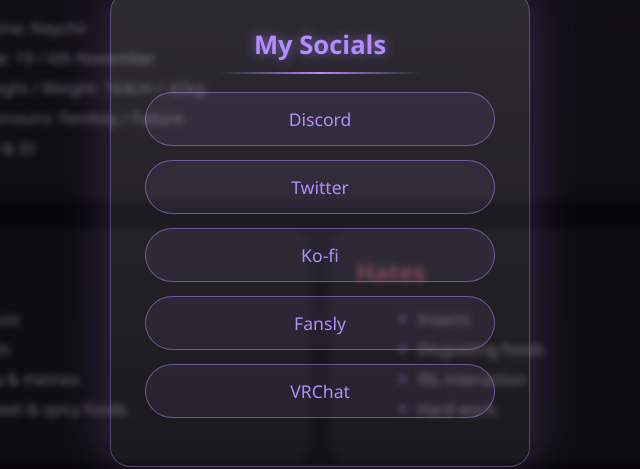
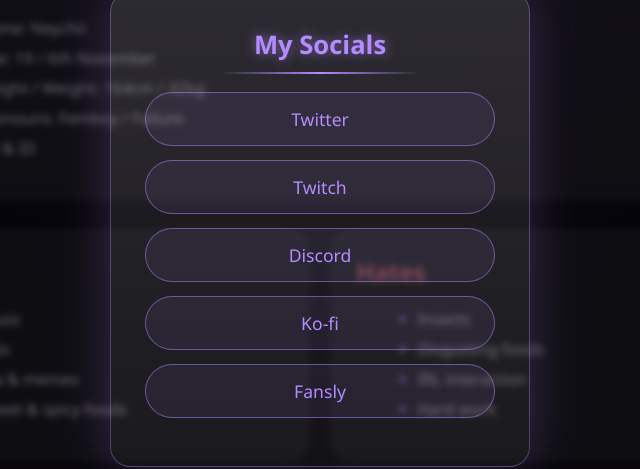
Before and after one commit to neychii/neychii.github.io, a plain HTML site: page index.html in a window 1280 px wide. Both pictures are taken after a click on the button "My Socials". Shown: the part 610-1079 px from the top of the page, 320-960 px from the left. Drawn offline with nearby package versions, Linux system fonts and the light colour scheme.

Commit message:
Update index.html

```diff
--- a/index.html
+++ b/index.html
@@ -150,11 +150,11 @@
                 <h3 class="social-title">My Socials</h3>
 
                 <div class="social-links">
-                    <a href="#">Discord</a>
-                    <a href="#">Twitter</a>
-                    <a href="#">Ko-fi</a>
-                    <a href="#">Fansly</a>
-                    <a href="#">VRChat</a>
+                    <a href="https://x.com/jnych4n">Twitter</a>
+                    <a href="https://twitch.tv/jnych4n">Twitch</a>
+                    <a href="https://discord.gg/p5vSuSB5MW">Discord</a>
+                    <a href="https://ko-fi.com/jnych4n">Ko-fi</a>
+                    <a href="https://fansly.com/Jnych4n">Fansly</a>
                 </div>
             </div>
         </div>
```
